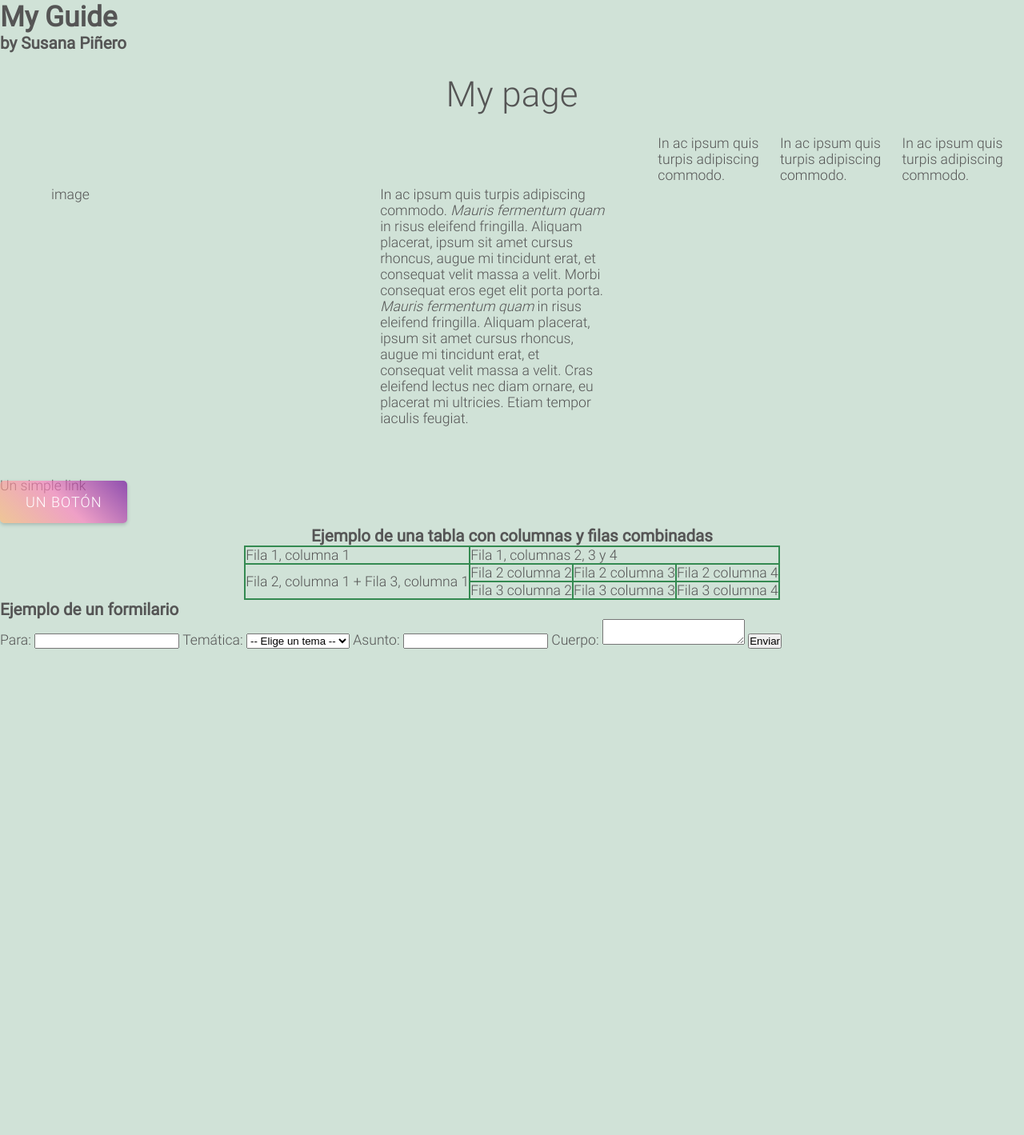
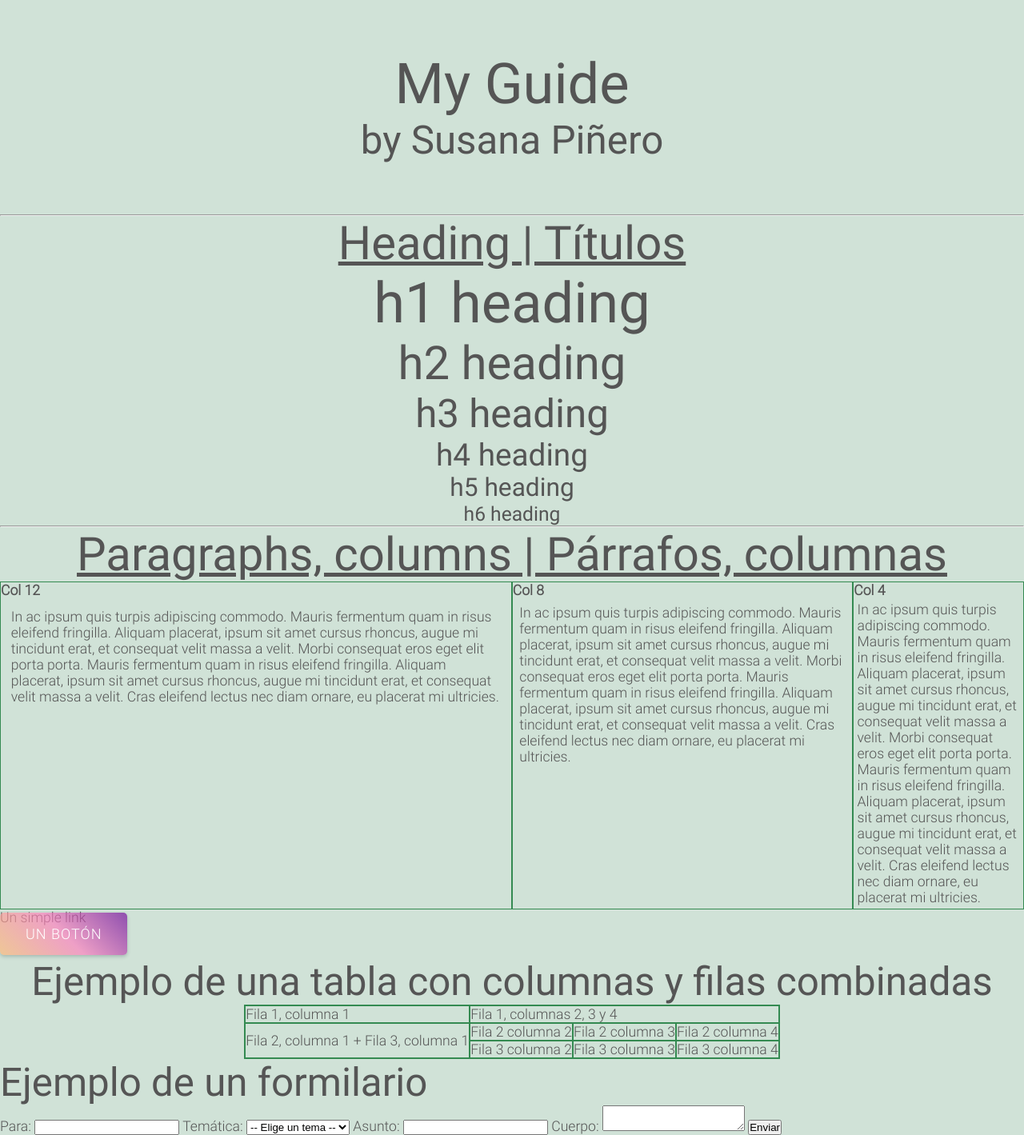
Before and after one commit to susananzth/MyGuide, a PHP site: page / in a window 1280 px wide. Shown: the whole page at 80% size. Before the commit the page ends 811 px from the top, so only its background shows below. Run offline with PHP 8.4, Linux system fonts and the light colour scheme.

Commit message:
Agregando títulos, párrafos con sus diseños

```diff
--- a/css/style.css
+++ b/css/style.css
@@ -36,8 +36,23 @@
 
 body{ height: 100%; width: 100%; font-family: Roboto-Light, sans-serif, Verdana; font-size: 110%;
       color: #555555; background: #d0e2d7;}
-h1, h2, h3{font-family: Roboto-Regular;}
-h4, h5, h6{font-family: Roboto-Light;}
+h1, h2, h3, h4, h5, h6{ font-family: Roboto-Regular; -webkit-margin-before: 0;
+                        -webkit-margin-after: 0; -webkit-margin-start: 0;
+                        -webkit-margin-end: 0; font-weight: normal;}
+h1{ font-size: 400%;} h2{ font-size: 330%;} h3{ font-size: 280%;} h4{ font-size: 220%;}
+h5{ font-size: 180%;} h6{ font-size: 140%;}
+
+.text-center{ text-align: center; text-align: -webkit-center;}
+/* COLUMNAS */
+.col-12{ width: 100%;}
+.col-8{ width: 66.6%;}
+.col-6{ width: 50%;}
+.col-4{ width: 33.3%;}
+
+.border{border: 1px rgba(16, 119, 51, 0.81) solid;
+        -webkit-box-sizing: border-box; /* Safari/Chrome, other WebKit */
+        -moz-box-sizing: border-box;    /* Firefox, other Gecko */
+        box-sizing: border-box;}        /* Opera/IE 8+ */
 a{ color: #555555; text-decoration: none;}
 a:hover, a:focus{ text-decoration: underline #5e3263; color: #444444;}
 a.btn { background: linear-gradient(45deg, rgba(255,184,115,0.65) 0%,
@@ -49,10 +64,10 @@ a.btn { background: linear-gradient(45deg, rgba(255,184,115,0.65) 0%,
     transition: box-shadow 1s ease;}
 a.btn:hover { box-shadow: 0px 4px 4px rgba(34,62,66,.5); -webkit-transition: box-shadow 0.5s ease;
               transition: box-shadow 0.5s ease;}
+
+
+
+
+.padd5{padding: 5%} .padd2{ padding: 2%}
 table{ border-spacing: 0;}
-.title{ text-align: center; padding: 2%; font-size: 250%;}
-.app{ display: inline-flex;}
-.screenshot{ width: 50%; padding: 5%;}
-.description{ width:50%; padding:5%;}
-.text-center{ text-align: center; text-align: -webkit-center;}
 .combinate, .combinate > tbody> tr > td { border: 1px rgba(16, 119, 51, 0.81) solid !important; }
--- a/index.html
+++ b/index.html
@@ -4,30 +4,69 @@
     <meta charset="UTF-8">
     <link rel="stylesheet" type="text/css" href="css/style.css">
     <script type="text/javascript" rel="script" src="js/javascript.js"></script>
-    <title>My app</title>
+    <title>My Guide</title>
 </head>
 <body>
-<header>
+<header class="text-center padd5">
     <h1>My Guide</h1>
     <h3>by Susana Piñero</h3>
 </header>
-    <div class="title">My page</div>
-    <div class="app">
-        <div class="screenshot">image</div>
-        <div class="description">In ac ipsum quis turpis adipiscing commodo.
-            <em>Mauris fermentum quam</em> in risus eleifend fringilla.
-            Aliquam placerat, ipsum sit amet cursus rhoncus, augue mi tincidunt
-            erat, et consequat velit massa a velit. Morbi consequat eros eget
-            elit porta porta. <em>Mauris fermentum quam</em> in risus eleifend
-            fringilla. <a href="#">Aliquam placerat</a>, ipsum sit amet cursus
-            rhoncus, augue mi tincidunt erat, et consequat velit massa a velit.
-            Cras eleifend lectus nec diam ornare, eu placerat mi ultricies.
-            Etiam tempor iaculis feugiat.
+<hr>
+<section>
+    <div class="text-center">
+        <h2 class="title"><u>Heading | Títulos</u></h2>
+        <div>
+            <h1>h1 heading</h1>
+            <h2>h2 heading</h2>
+            <h3>h3 heading</h3>
+            <h4>h4 heading</h4>
+            <h5>h5 heading</h5>
+            <h6>h6 heading</h6>
         </div>
-        <p class="rr">In ac ipsum quis turpis adipiscing commodo.</p>
-        <p class="rli">In ac ipsum quis turpis adipiscing commodo.</p>
-        <p class="rt">In ac ipsum quis turpis adipiscing commodo.</p>
     </div>
+</section>
+<hr>
+<section>
+    <div class="">
+        <h2 class="title text-center"><u>Paragraphs, columns | Párrafos, columnas</u></h2>
+        <div style="display: inline-flex;">
+            <div class="col-12 border">
+                <strong>Col 12</strong>
+                <p class="padd2">In ac ipsum quis turpis adipiscing commodo.
+                    Mauris fermentum quam in risus eleifend fringilla.
+                    Aliquam placerat, ipsum sit amet cursus rhoncus, augue mi tincidunt
+                    erat, et consequat velit massa a velit. Morbi consequat eros eget
+                    elit porta porta. Mauris fermentum quam in risus eleifend
+                    fringilla. Aliquam placerat, ipsum sit amet cursus
+                    rhoncus, augue mi tincidunt erat, et consequat velit massa a velit.
+                    Cras eleifend lectus nec diam ornare, eu placerat mi ultricies.</p>
+            </div>
+            <div class="col-8 border">
+                <strong>Col 8</strong>
+                <p class="padd2">In ac ipsum quis turpis adipiscing commodo.
+                    Mauris fermentum quam in risus eleifend fringilla.
+                    Aliquam placerat, ipsum sit amet cursus rhoncus, augue mi tincidunt
+                    erat, et consequat velit massa a velit. Morbi consequat eros eget
+                    elit porta porta. Mauris fermentum quam in risus eleifend
+                    fringilla. Aliquam placerat, ipsum sit amet cursus
+                    rhoncus, augue mi tincidunt erat, et consequat velit massa a velit.
+                    Cras eleifend lectus nec diam ornare, eu placerat mi ultricies.</p>
+            </div>
+            <div class="col-4 border">
+                <strong>Col 4</strong>
+                <p class="padd2">In ac ipsum quis turpis adipiscing commodo.
+                    Mauris fermentum quam in risus eleifend fringilla.
+                    Aliquam placerat, ipsum sit amet cursus rhoncus, augue mi tincidunt
+                    erat, et consequat velit massa a velit. Morbi consequat eros eget
+                    elit porta porta. Mauris fermentum quam in risus eleifend
+                    fringilla. Aliquam placerat, ipsum sit amet cursus
+                    rhoncus, augue mi tincidunt erat, et consequat velit massa a velit.
+                    Cras eleifend lectus nec diam ornare, eu placerat mi ultricies.</p>
+            </div>
+
+        </div>
+    </div>
+</section>
 
     <div class="link">
         <ul>
```
